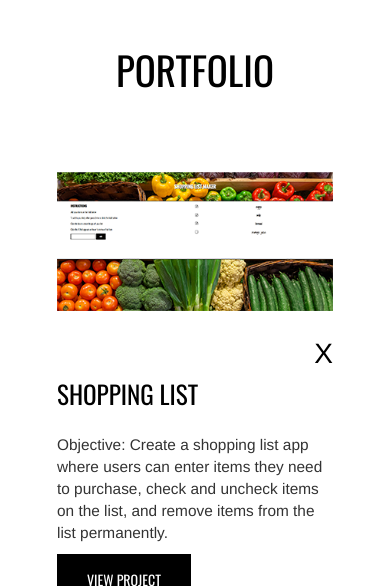
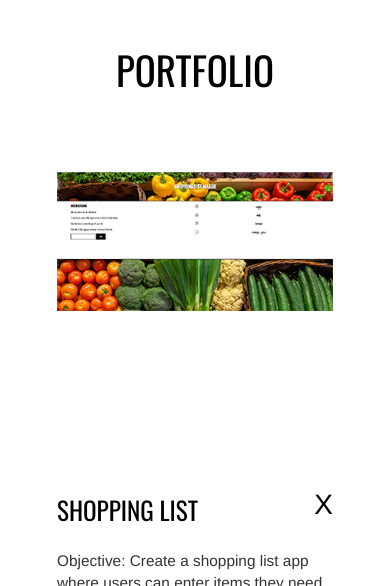
Before and after one commit to highway-j/portfolio, a plain HTML site: page index.html in a window 390 px wide. Both pictures are taken after a click on the picture 91 px from the left and 1432 px from the top of the page. Shown: the part 1268-1854 px from the top of the page. Drawn offline with nearby package versions, Linux system fonts and the light colour scheme; a web font is replaced by a local one.

Commit message:
portfolio mobile

```diff
--- a/main.css
+++ b/main.css
@@ -499,7 +499,8 @@ a.carousel-control {
     .image-load{
         margin: 0;
         width: 100%;
-        height: initial;
+        height: inherit;
+        margin-bottom: -50px;
     }
     .description-load {
         margin: 0;
@@ -507,6 +508,9 @@ a.carousel-control {
     }
     .image-load img {
       margin-top: 0;
+    }
+    #closeThis {
+      margin-top: 35px;
     }
 }
 
```
